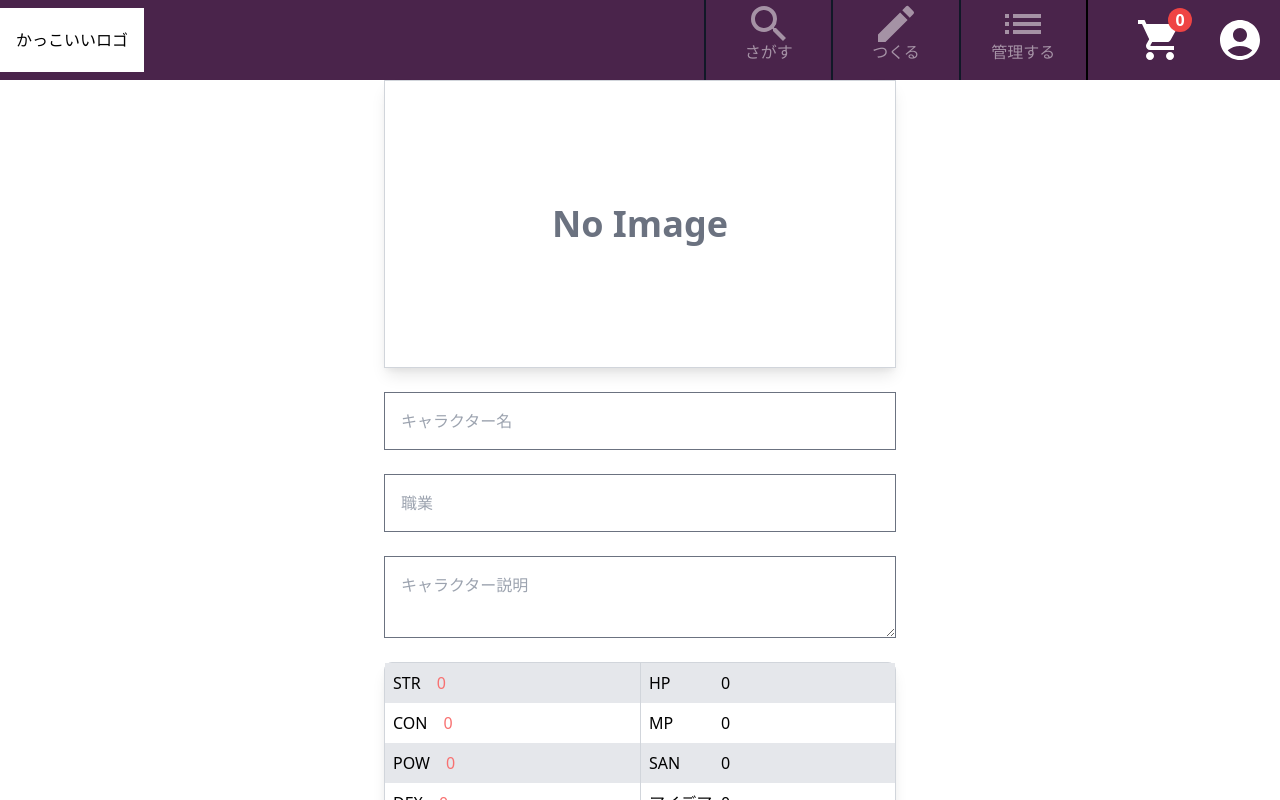
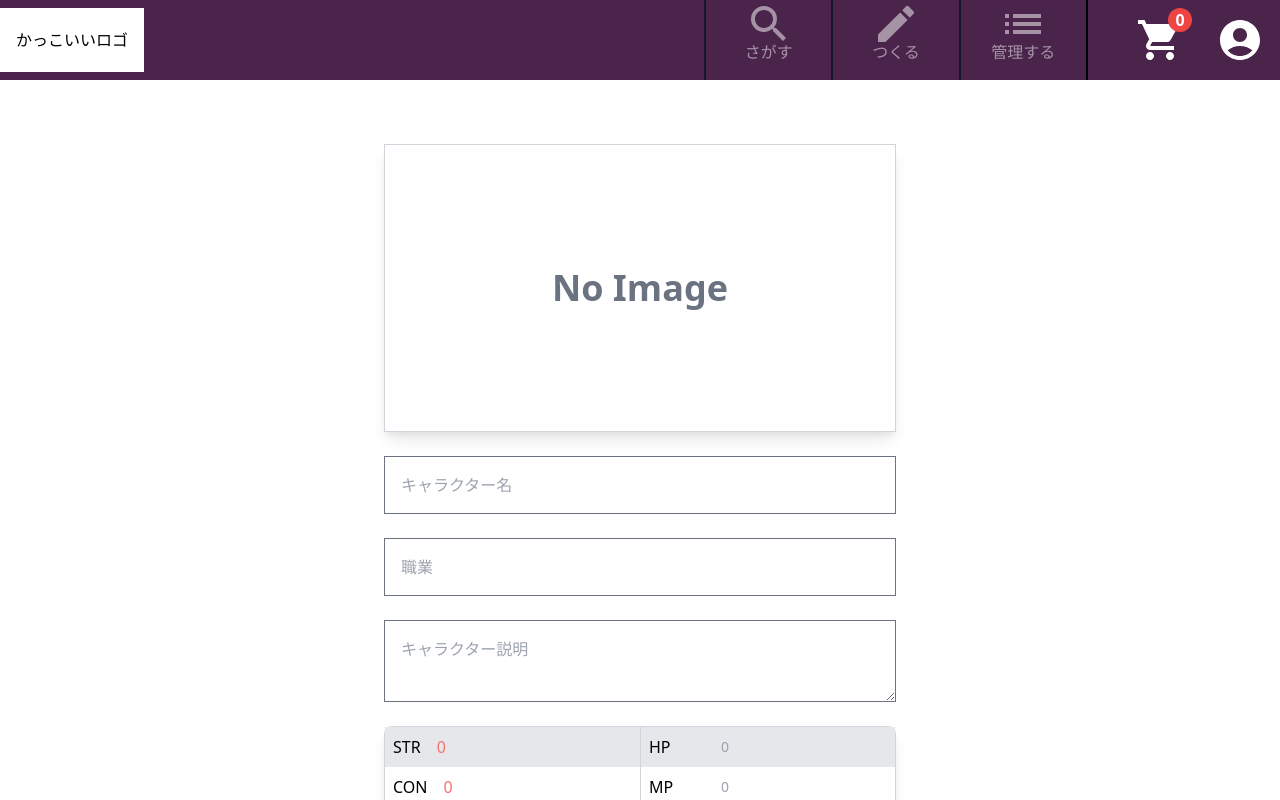
Before and after one commit to koke-desu/shop-exam, a React (Create React App) app: page /create in a window 1280 px wide. Shown: the top 800 px of the page. Built offline with nearby package versions, Linux system fonts and the light colour scheme.

Commit message:
createItemでUndecedの文字色とかを変更して、書き換えれないことを分かりやすく

```diff
--- a/src/components/CreateItem.tsx
+++ b/src/components/CreateItem.tsx
@@ -3,11 +3,7 @@ import React, { useRef, useState } from "react";
 import { useForm } from "react-hook-form";
 import {
   calcStatus,
-  Character,
-  defaultSkillName,
-  DicedStatusName,
   dicedStatusName,
-  SkillCategory,
   statusColor,
   undicedStatusName,
 } from "../database/characterType";
@@ -95,7 +91,7 @@ const CreateItem: React.VFC<Props> = ({}) => {
   });
 
   return (
-    <div className="container flex items-center justify-center">
+    <div className="container flex items-center justify-center py-16">
       <form onSubmit={onSubmit} className="flex flex-col gap-6" style={{ maxWidth: "512px" }}>
         <input type="file" onChange={onUpload} hidden ref={inputRef} />
         {image ? (
@@ -161,7 +157,9 @@ const CreateItem: React.VFC<Props> = ({}) => {
                 key={`create-status-${name}`}
               >
                 <p className="w-20 p-2">{name}</p>
-                <p className="">{calcStatus(watch("status"), name)}</p>
+                <p className="text-sm font-light text-gray-400">
+                  {calcStatus(watch("status"), name)}
+                </p>
               </div>
             ))}
           </div>
```
